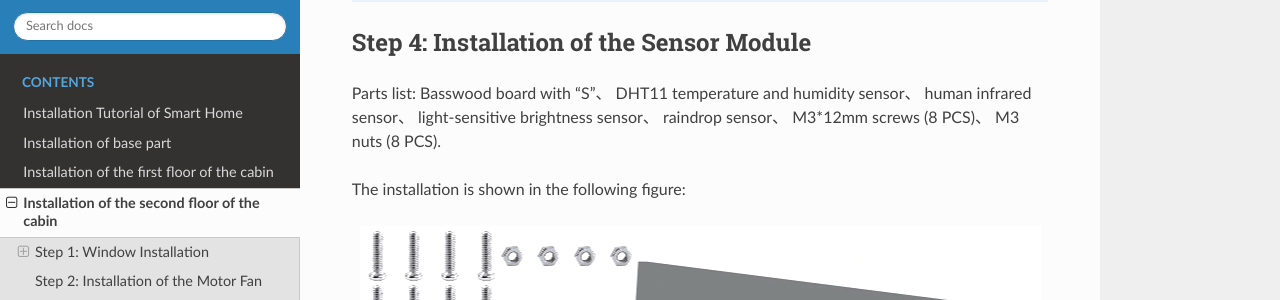
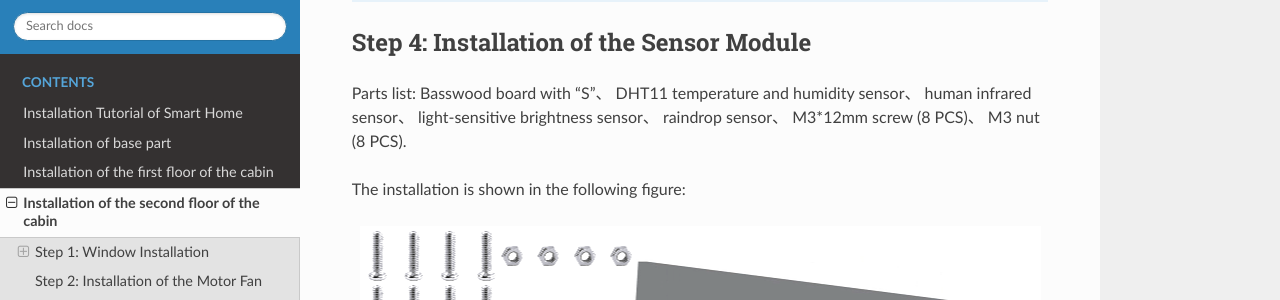
Before and after one commit to COLA508/LAFVIN_Smart-Home, a Sphinx documentation site: the page built from docs/source/Floor2.rst, in a window 1280 px wide and 900 px high, scrolled down 4173 px. Shown: the part 174-474 px from the top of the window. Built offline with Sphinx 7.4.7 and the Read the Docs theme 3.1.0, drawn with Linux system fonts in a browser that asks for light colours.

Commit message:
Update Floor2.rst

```diff
--- a/docs/source/Floor2.rst
+++ b/docs/source/Floor2.rst
@@ -93,7 +93,7 @@ The installation is shown in the following figure:
 
 Step 4: Installation of the Sensor Module
 ----------------------
-Parts list: Basswood board with "S"、 DHT11 temperature and humidity sensor、 human infrared sensor、 light-sensitive brightness sensor、 raindrop sensor、 M3*12mm screws (8 PCS)、 M3 nuts (8 PCS).
+Parts list: Basswood board with "S"、 DHT11 temperature and humidity sensor、 human infrared sensor、 light-sensitive brightness sensor、 raindrop sensor、 M3*12mm screw (8 PCS)、 M3 nut (8 PCS).
 
 The installation is shown in the following figure:
 
```
